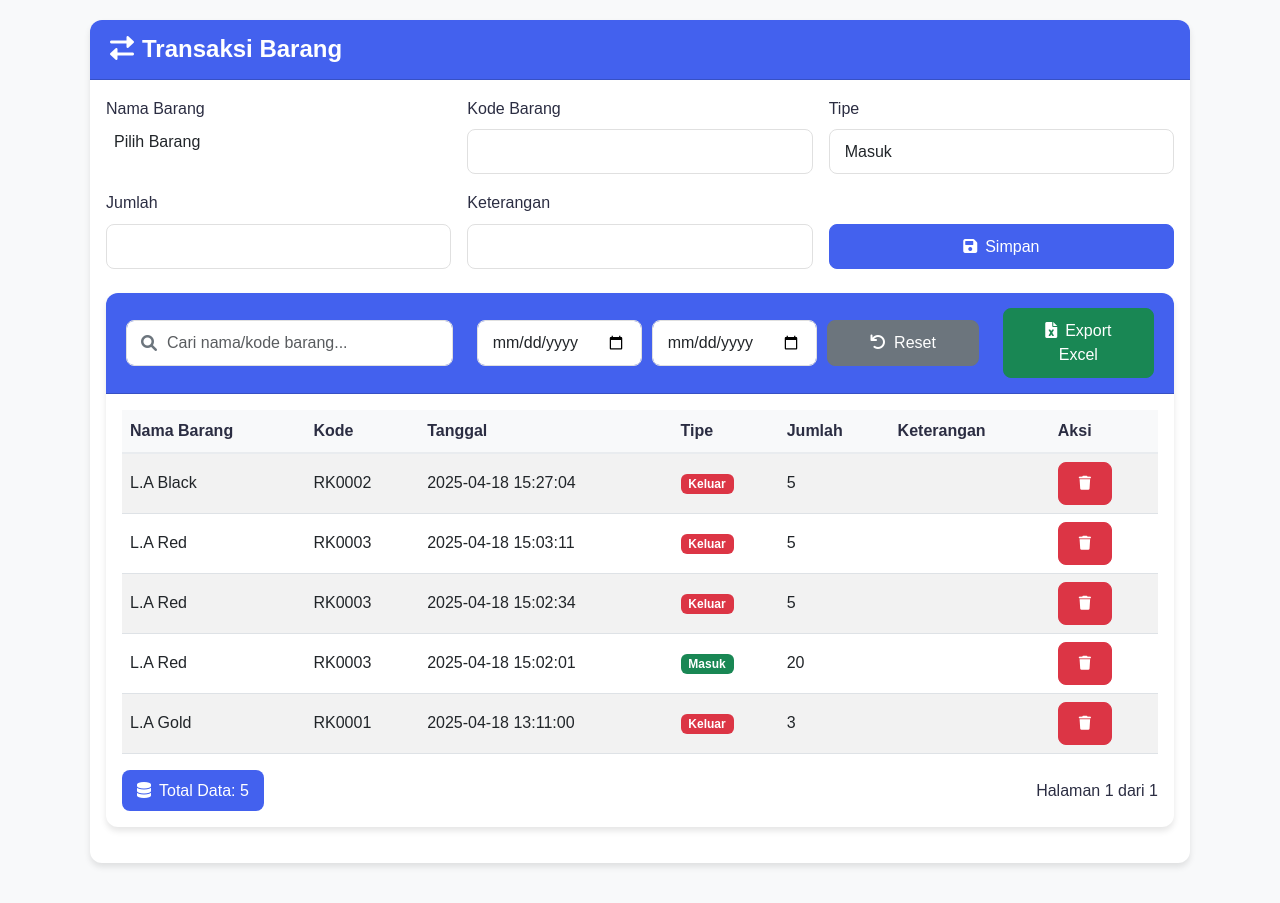
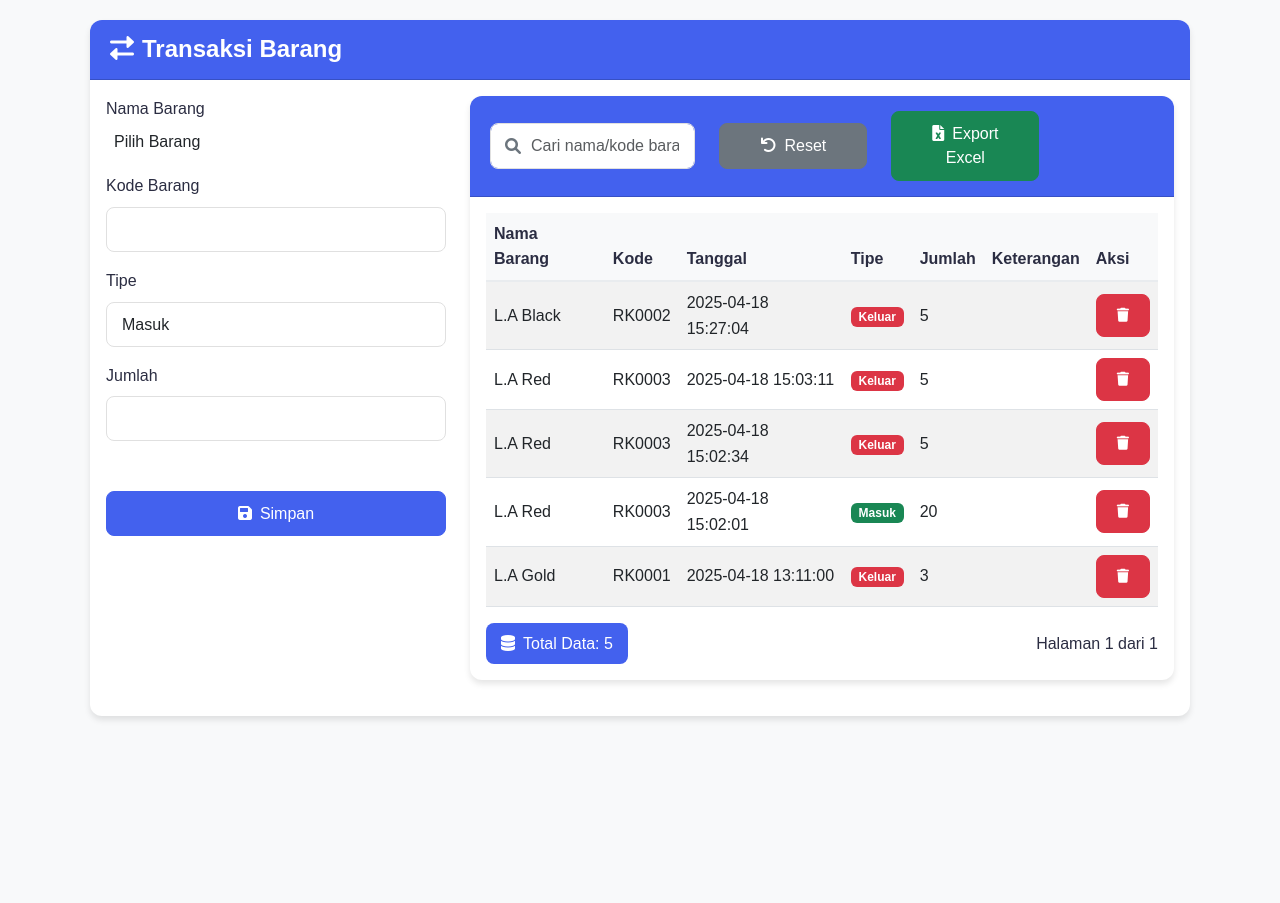
Before and after one commit to idlanyor/anunamanyalupa, a PHP site: page /transaksi.php in a window 1280 px wide. After the commit the page ends 720 px from the top, so only its background shows below. Run offline with PHP 8.4, Linux system fonts and the light colour scheme; a user stored in the database is signed in; data comes from the database, SQL or seed files in the repository; some libraries are stand-ins or nearby versions.

Commit message:
change transaksi from col to row

```diff
--- a/delete_backup.php
+++ b/delete_backup.php
@@ -32,4 +32,3 @@ if (unlink($filepath)) {
 
 header('Location: index.php?page=pengaturan');
 exit;
-?>
--- a/download_backup.php
+++ b/download_backup.php
@@ -35,4 +35,3 @@ header('Expires: 0');
 // Output file content
 readfile($filepath);
 exit;
-?>
--- a/form_barang.php
+++ b/form_barang.php
@@ -124,7 +124,7 @@ $data_barang = $conn->query($sql_data);
 <div class="pagination">
     <!-- Tombol Sebelumnya -->
     <?php if ($page > 1): ?>
-        <a href="form_barang.php?halaman=<?= $page - 1 ?>" class="pagination-prev">Sebelumnya</a>
+        <a href="index.php?page=form_barang&halaman=<?= $page - 1 ?>" class="pagination-prev">Sebelumnya</a>
     <?php else: ?>
         <span class="pagination-prev">Sebelumnya</span>
     <?php endif; ?>
@@ -134,7 +134,7 @@ $data_barang = $conn->query($sql_data);
 
     <!-- Tombol Berikutnya -->
     <?php if ($page < $total_halaman): ?>
-        <a href="form_barang.php?halaman=<?= $page + 1 ?>" class="pagination-next">Berikutnya</a>
+        <a href="index.php?page=form_barang&halaman=<?= $page + 1 ?>" class="pagination-next">Berikutnya</a>
     <?php else: ?>
         <span class="pagination-next">Berikutnya</span>
     <?php endif; ?>
--- a/hapus_transaksi.php
+++ b/hapus_transaksi.php
@@ -65,4 +65,3 @@ if ($result && mysqli_num_rows($result) > 0) {
 
 header('Location: index.php?page=transaksi');
 exit;
-?>
--- a/init_settings.php
+++ b/init_settings.php
@@ -27,4 +27,3 @@ if (mysqli_num_rows($check) == 0) {
 } else {
     echo "Pengaturan sudah ada";
 }
-?>
--- a/logout.php
+++ b/logout.php
@@ -3,4 +3,3 @@ session_start();
 session_destroy();
 header('Location: login.php');
 exit;
-?>
--- a/pengaturan_sistem_update.php
+++ b/pengaturan_sistem_update.php
@@ -86,4 +86,3 @@ if ($_SERVER['REQUEST_METHOD'] == 'POST') {
 
 header('Location: index.php?page=pengaturan');
 exit;
-?>
--- a/pengaturan_update (1).php
+++ b/pengaturan_update (1).php
@@ -53,4 +53,3 @@ if (mysqli_query($conn, $query)) {
 } else {
     echo "<script>alert('Gagal menyimpan perubahan'); window.location='pengaturan.php';</script>";
 }
-?>
--- a/pengaturan_update.php
+++ b/pengaturan_update.php
@@ -42,4 +42,3 @@ if ($_SERVER['REQUEST_METHOD'] == 'POST') {
     header('Location: index.php?page=pengaturan');
     exit;
 }
-?>
--- a/transaksi.php
+++ b/transaksi.php
@@ -96,7 +96,7 @@ if (isset($_POST['submit'])) {
             $conn->query("INSERT INTO persediaan (id_barang, tipe, jumlah, keterangan)
                           VALUES ($id_barang, '$tipe', $jumlah, '$keterangan')");
             $conn->query("UPDATE barang SET stok = $stok_baru WHERE id = $id_barang");
-            echo "<script>alert('Data berhasil disimpan'); window.location.href='transaksi.php';</script>";
+            echo "<script>alert('Data berhasil disimpan'); window.location.href='index.php?page=transaksi';</script>";
         }
     }
 }
@@ -385,9 +385,10 @@ $total_page = ceil($total_data / $limit);
                 </h4>
             </div>
             <div class="card-body">
+                <div class="row">
+                    <div class="col-md-4">
                         <form method="POST" class="mb-4">
                             <div class="row g-3">
-                        <div class="col-lg-4">
                                 <div class="form-group">
                                     <label>Nama Barang</label>
                                     <select class="form-control select2" id="nama_barang" name="nama_barang" style="height: 45px;" required>
@@ -402,14 +403,10 @@ $total_page = ceil($total_data / $limit);
                                         ?>
                                     </select>
                                 </div>
-                        </div>
-                        <div class="col-lg-4">
                                 <div class="form-group">
                                     <label>Kode Barang</label>
                                     <input type="text" id="kode_barang" name="kode_barang" class="form-control" style="height: 45px;" readonly required>
                                 </div>
-                        </div>
-                        <div class="col-lg-4">
                                 <div class="form-group">
                                     <label>Tipe</label>
                                     <select name="tipe" class="form-control" style="height: 45px;" required>
@@ -417,20 +414,10 @@ $total_page = ceil($total_data / $limit);
                                         <option value="keluar">Keluar</option>
                                     </select>
                                 </div>
-                        </div>
-                        <div class="col-lg-4">
                                 <div class="form-group">
                                     <label>Jumlah</label>
                                     <input type="number" name="jumlah" class="form-control" style="height: 45px;" required>
                                 </div>
-                        </div>
-                        <div class="col-lg-4">
-                            <div class="form-group">
-                                <label>Keterangan</label>
-                                <input type="text" name="keterangan" class="form-control" style="height: 45px;">
-                            </div>
-                        </div>
-                        <div class="col-lg-4">
                                 <div class="form-group">
                                     <label>&nbsp;</label>
                                     <button type="submit" name="submit" class="btn btn-primary w-100" style="height: 45px;">
@@ -438,8 +425,10 @@ $total_page = ceil($total_data / $limit);
                                     </button>
                                 </div>
                             </div>
+                        </form>
                     </div>
-                </form>
+                    <div class="col-md-8">
+
 
                         <div class="card">
                             <div class="card-header">
@@ -450,18 +439,12 @@ $total_page = ceil($total_data / $limit);
                                             <input type="text" id="searchInput" class="form-control" placeholder="Cari nama/kode barang...">
                                         </div>
                                     </div>
-                            <div class="col-md-4">
-                                <div class="date-range">
-                                    <input type="date" id="dateFrom" class="form-control" placeholder="Dari Tanggal">
-                                    <input type="date" id="dateTo" class="form-control" placeholder="Sampai Tanggal">
-                                </div>
-                            </div>
-                            <div class="col-md-2">
+                                    <div class="col-md-3">
                                         <button id="resetSearch" class="btn btn-secondary w-100">
                                             <i class="fas fa-undo me-2"></i>Reset
                                         </button>
                                     </div>
-                            <div class="col-md-2">
+                                    <div class="col-md-3">
                                         <button id="exportExcel" class="btn btn-success w-100">
                                             <i class="fas fa-file-excel me-2"></i>Export Excel
                                         </button>
@@ -532,6 +515,8 @@ $total_page = ceil($total_data / $limit);
                                                     <i class="fas fa-chevron-right"></i>
                                                 </a>
                                             <?php endif; ?>
+                                        </div>
+                                    </div>
                                 </div>
                             </div>
                         </div>
```
Lines whose indentation alone changed are shown as unchanged.
